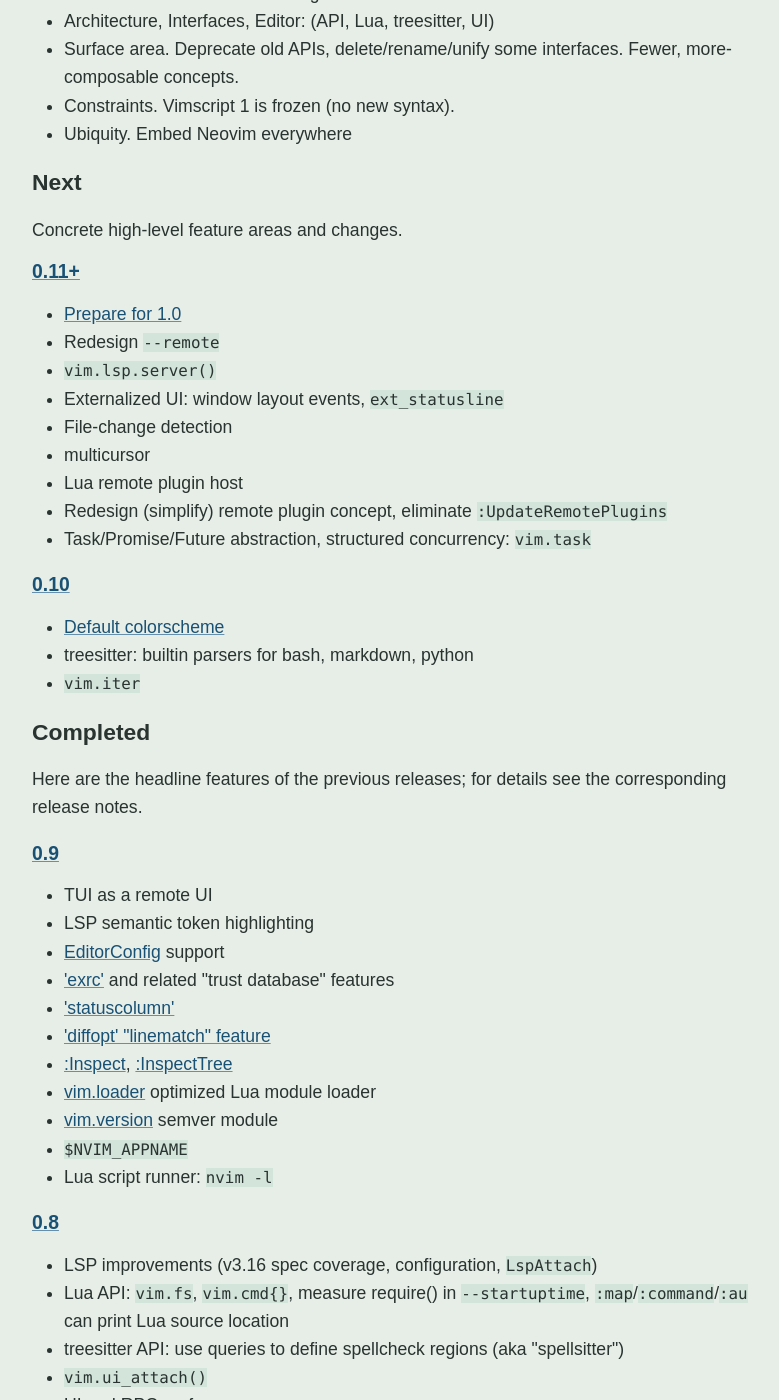
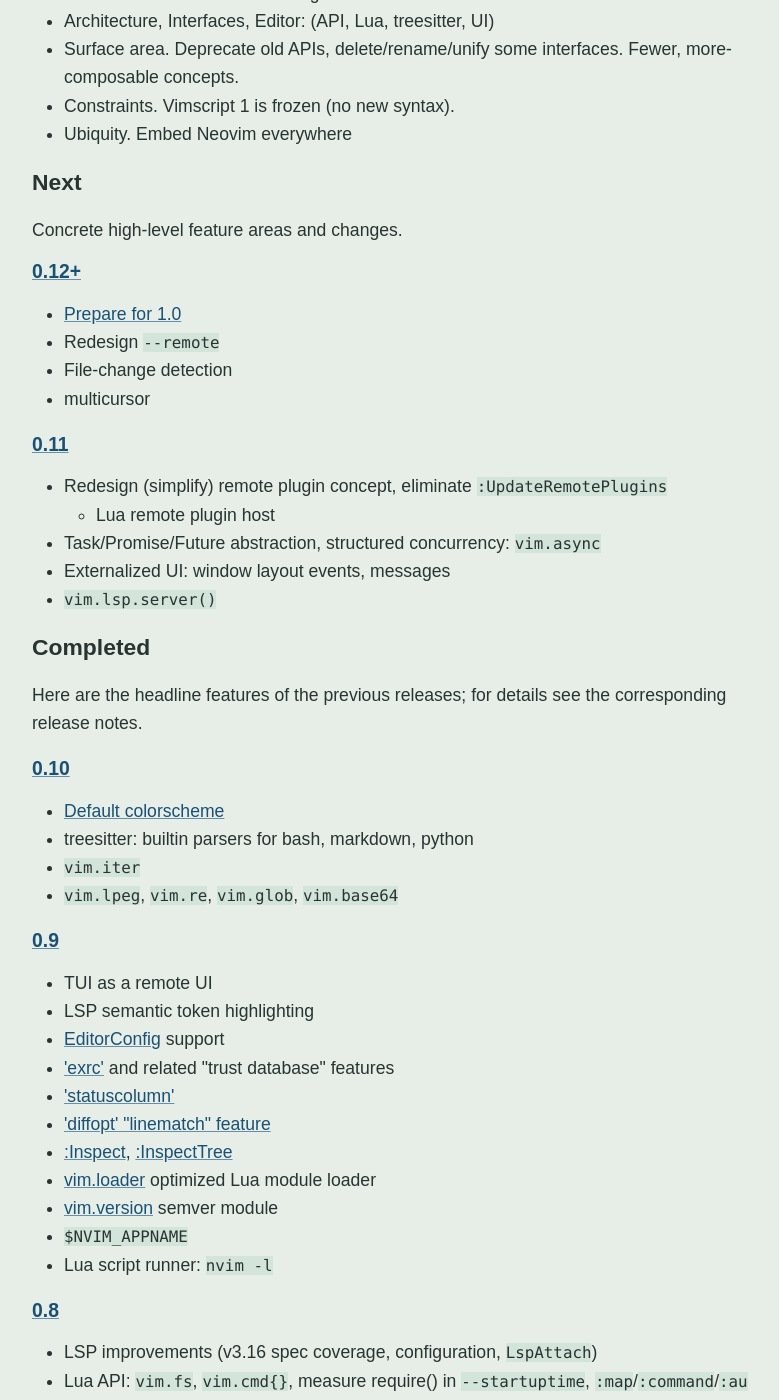
Before and after one commit to neovim/neovim.github.io, a Jekyll site: the page built from roadmap.html, in a window 1280 px wide and 1400 px high, scrolled down 504 px. Shown: the whole window, without its empty margins (20-799 px from the left). Built offline with Jekyll 4.4.1, drawn with Linux system fonts in a browser that asks for light colours; comment, search, counter and statistics services are not loaded.

```diff
--- a/index.html
+++ b/index.html
@@ -151,7 +151,7 @@ redirect_from:
         <dt>What is the project status?</dt>
         <dd>
           The current <a href="https://github.com/neovim/neovim/releases/latest">stable release</a>
-          version is <code>0.9</code> (<a href="https://github.com/neovim/neovim/tags.atom">RSS</a>).
+          version is <code>0.10</code> (<a href="https://github.com/neovim/neovim/tags.atom">RSS</a>).
           See the <a href="roadmap/">roadmap</a> for progress and plans.
         </dd>
 
--- a/roadmap.html
+++ b/roadmap.html
@@ -37,29 +37,36 @@ These are the current themes driving our work.
 
 Concrete high-level feature areas and changes.
 
-<h3><a href="https://github.com/neovim/neovim/milestone/41">0.11+</a></h3>
+<h3><a href="https://github.com/neovim/neovim/milestone/43">0.12+</a></h3>
 <ul>
   <li><a href="https://github.com/neovim/neovim/issues/20451">Prepare for 1.0</a></li>
   <li>Redesign <code>--remote</code></li>
-  <li><code>vim.lsp.server()</code></li>
-  <li>Externalized UI: window layout events, <code>ext_statusline</code></li>
   <li>File-change detection</li>
   <li>multicursor</li>
-  <li>Lua remote plugin host</li>
+</ul>
+
+<h3><a href="https://github.com/neovim/neovim/milestone/41">0.11</a></h3>
+<ul>
   <li>Redesign (simplify) remote plugin concept, eliminate <code>:UpdateRemotePlugins</code></li>
-  <li>Task/Promise/Future abstraction, structured concurrency: <code>vim.task</code></li>
+  <ul>
+    <li>Lua remote plugin host</li>
+  </ul>
+  <li>Task/Promise/Future abstraction, structured concurrency: <code>vim.async</code></li>
+  <li>Externalized UI: window layout events, messages</li>
+  <li><code>vim.lsp.server()</code></li>
 </ul>
+
+<h2>Completed</h2>
+
+<p>Here are the headline features of the previous releases; for details see the corresponding release notes.</p>
 
 <h3><a href="https://github.com/neovim/neovim/milestone/36">0.10</a></h3>
 <ul>
   <li><a href="https://github.com/neovim/neovim/pull/26334">Default colorscheme</a></li>
   <li>treesitter: builtin parsers for bash, markdown, python</li>
   <li><code>vim.iter</code></li>
+  <li><code>vim.lpeg</code>, <code>vim.re</code>, <code>vim.glob</code>, <code>vim.base64</code></li>
 </ul>
-
-<h2>Completed</h2>
-
-<p>Here are the headline features of the previous releases; for details see the corresponding release notes.</p>
 
 <h3><a href="https://github.com/neovim/neovim/milestone/28?closed=1">0.9</a></h3>
 <ul>
```
Also changed, not shown: _posts/2024-05-16-news.md (added, +9 -0 lines).
